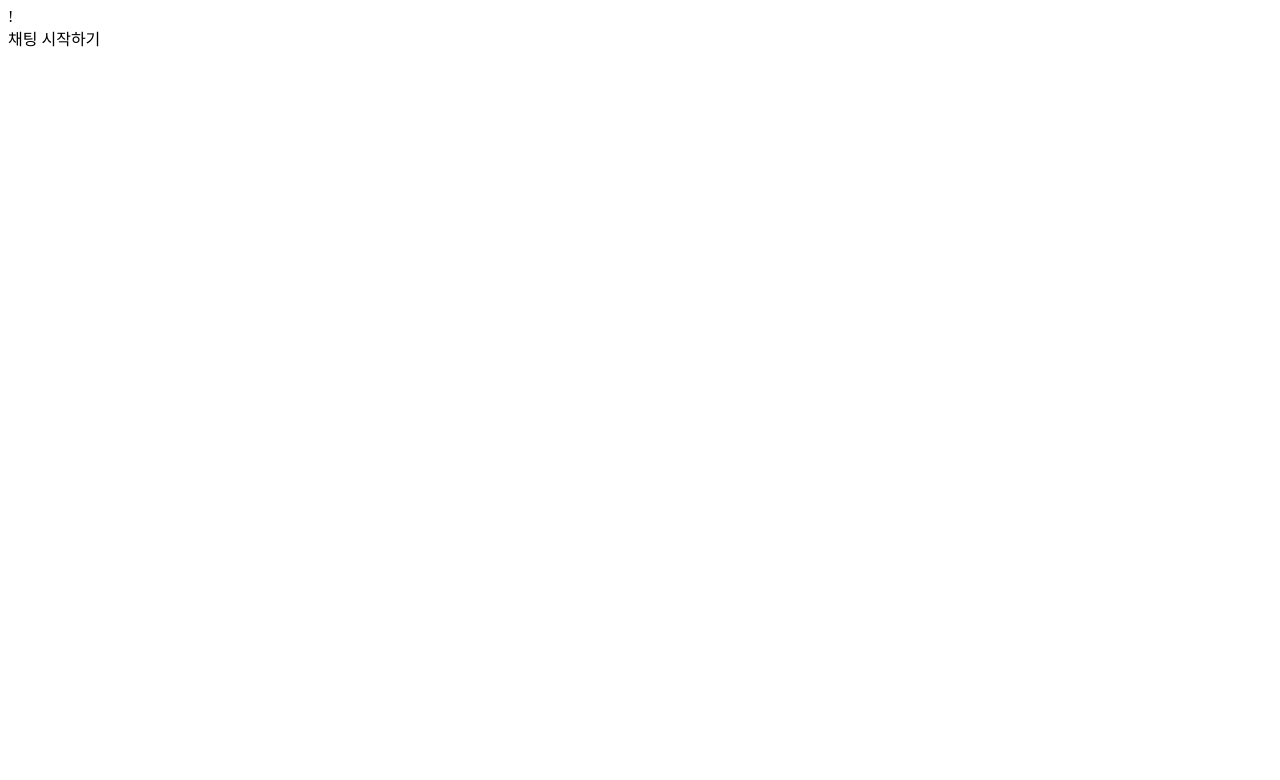
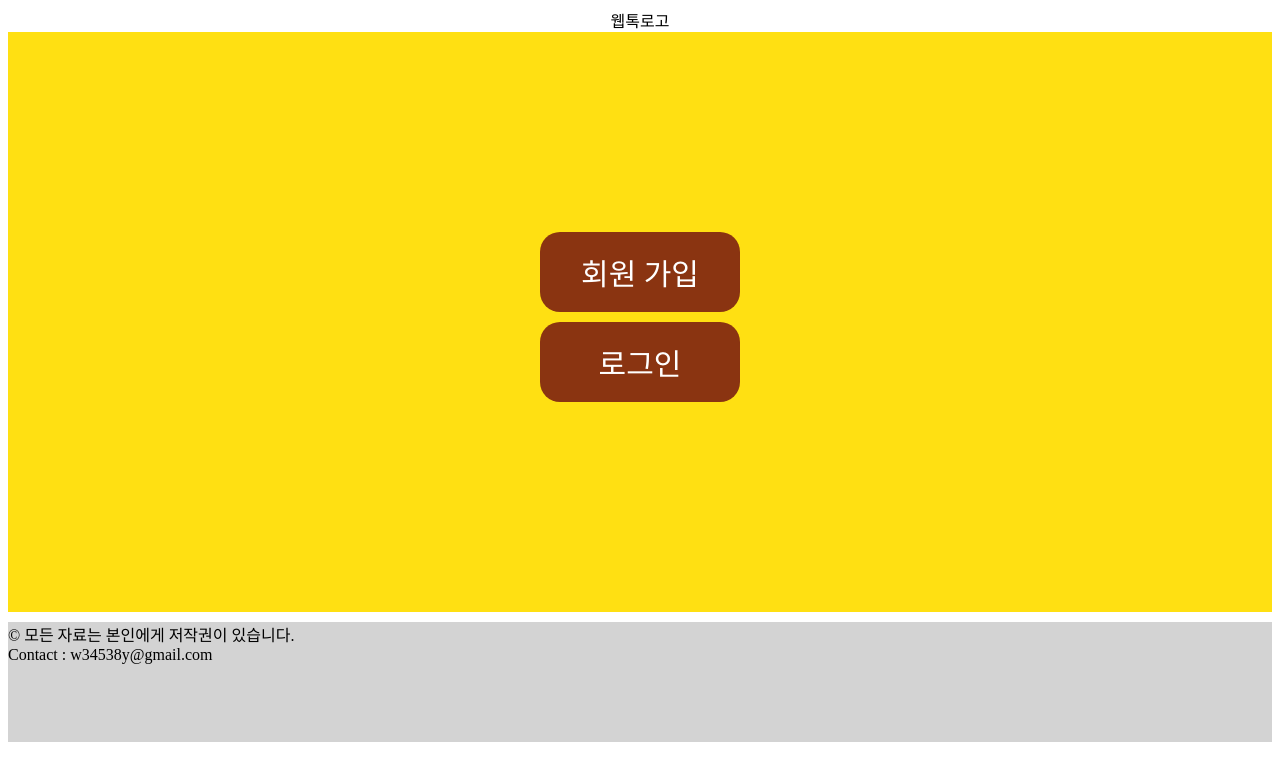
Before and after one commit to w34538y/webchat, a plain HTML site: page html/main.html in a window 1280 px wide. Drawn offline with Linux system fonts and the light colour scheme.

Commit message:
webtalk main page developing

```diff
--- a/html/main.html
+++ b/html/main.html
@@ -1,20 +1,23 @@
-!<!DOCTYPE html>
+<!DOCTYPE html>
 <html>
     <head>
         <meta charset="utf-8">
         <title>웹톡에 오신 것을 환영합니다.</title>
+        <link rel="stylesheet" href="../css/main.css">
     </head>
     <body>
         <header>
-            <div class="menu">
-                <div>채팅 시작하기</div>
-            </div>
+            <div class="banner">웹톡로고</div>
         </header>
         <section>
-
+            <div class="menu">
+                <div class="join">회원 가입</div>
+                <div class="login">로그인</div>
+            </div>
         </section>
         <footer>
-
+            <div>&copy; 모든 자료는 본인에게 저작권이 있습니다.</div>
+            <div>Contact : w34538y@gmail.com</div>
         </footer>
     </body>
 </html>
```
